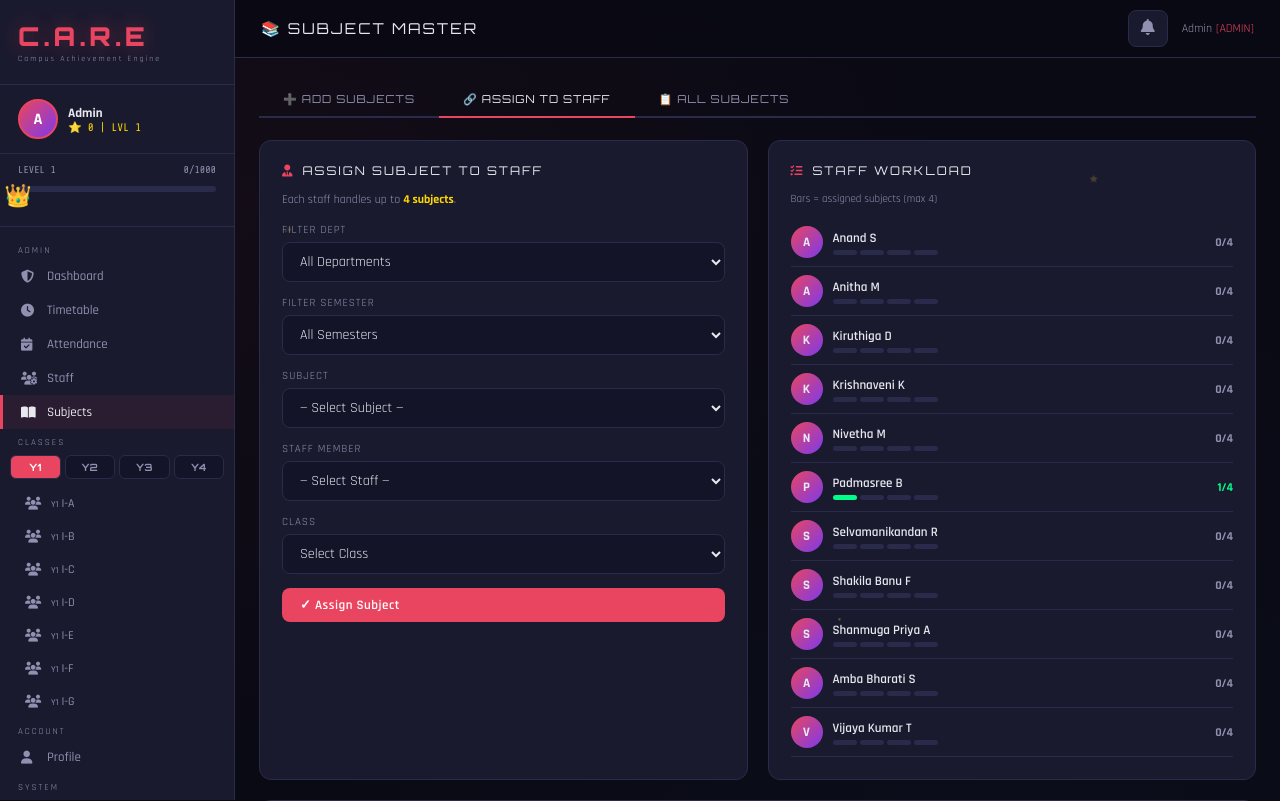
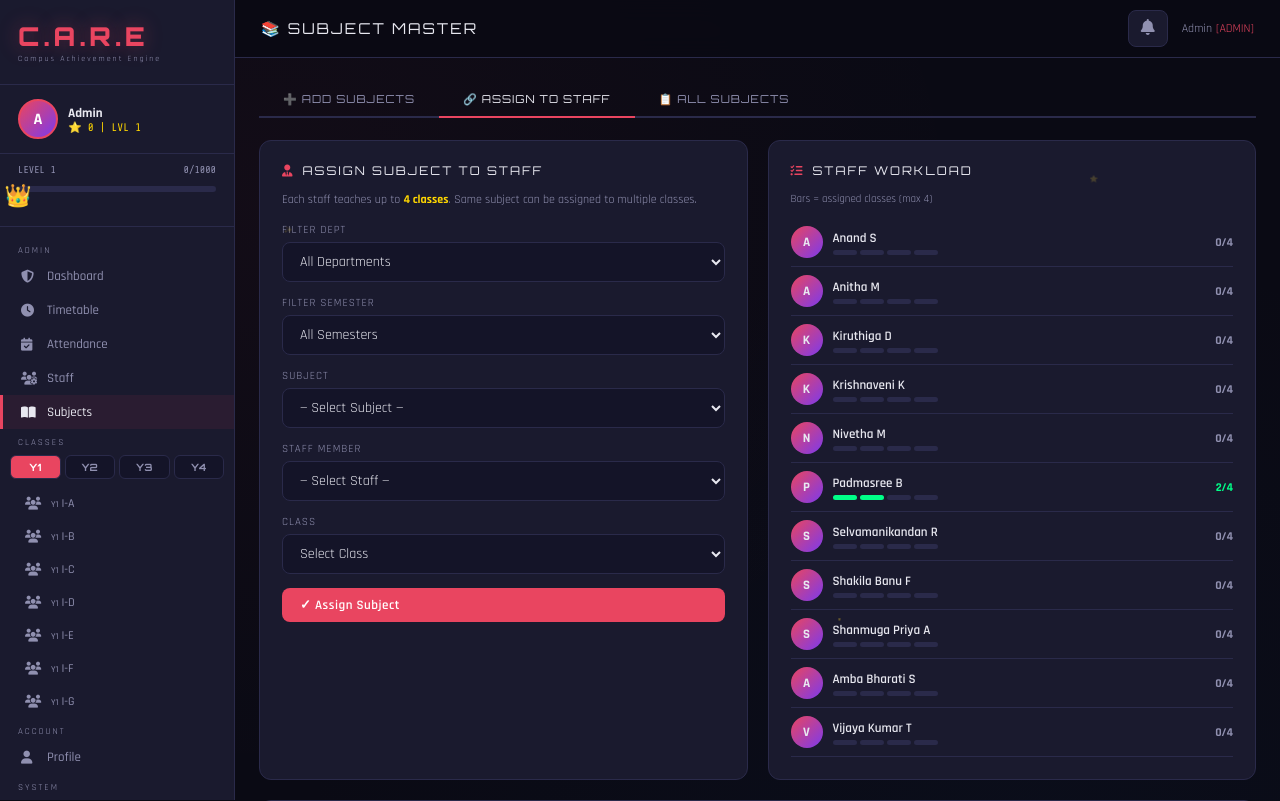
Before and after one commit to SanthiyaRamanan/care-app, a Flask app: page /admin/subjects in a window 1280 px wide, after a click on "🔗 ASSIGN TO STAFF". Shown: the top 801 px of the page. Run offline with Flask 3, Linux system fonts and the light colour scheme; a user stored in the database is signed in; data comes from the database, SQL or seed files in the repository; some libraries are stand-ins or nearby versions.

Commit message:
Add integrated subject type and update UI elements

```diff
--- a/templates/admin/subjects.html
+++ b/templates/admin/subjects.html
@@ -133,6 +133,7 @@
         <option value="theory">Theory</option>
         <option value="lab">Lab / Practical</option>
         <option value="elective">Elective</option>
+        <option value="integrated">Integrated (Theory + Lab)</option>
       </select>
     </div>
     <button type="submit" class="btn btn-primary" style="width:100%;">+ Add Subject</button>
@@ -150,9 +151,8 @@
       <td style="font-family:'Share Tech Mono',monospace;font-size:11px;color:var(--blue);">{{ s.department }}</td>
       <td style="font-family:'Orbitron',monospace;font-size:11px;color:var(--accent);">S{{ s.semester }}</td>
       <td style="font-weight:600;font-size:13px;">{{ s.subject }}</td>
-      <td><span class="badge {% if s.subject_type=='lab' %}badge-blue{% elif s.subject_type=='elective' %}badge-gold{% else %}badge-green{% endif %}" style="font-size:9px;">{{ s.subject_type.title() }}</span></td>
+      <td><span class="badge {% if s.subject_type=='lab' %}badge-blue{% elif s.subject_type=='elective' %}badge-gold{% elif s.subject_type=='integrated' %}badge-purple{% else %}badge-green{% endif %}" style="font-size:9px;">{% if s.subject_type=='integrated' %}Integrated{% else %}{{ s.subject_type.title() }}{% endif %}</span></td>
       <td><form method="POST" style="display:inline;"><input type="hidden" name="action" value="delete"><input type="hidden" name="subject_id" value="{{ s.id }}"><button type="submit" class="btn btn-sm" style="background:rgba(233,69,96,0.15);color:var(--accent);border:1px solid rgba(233,69,96,0.4);padding:4px 8px;font-size:11px;" onclick="return confirm('Delete?')">✕</button></form></td>
-    </tr>
     {% endif %}{% endfor %}
     </tbody>
   </table></div>
@@ -166,7 +166,7 @@
 <div class="grid-2" style="gap:20px;">
 <div class="card">
   <div class="card-title"><i class="fas fa-user-tie"></i> ASSIGN SUBJECT TO STAFF</div>
-  <div style="font-size:12px;color:var(--text2);margin-bottom:16px;">Each staff handles up to <strong style="color:var(--gold);">4 subjects</strong>.</div>
+  <div style="font-size:12px;color:var(--text2);margin-bottom:16px;">Each staff teaches up to <strong style="color:var(--gold);">4 classes</strong>. Same subject can be assigned to multiple classes.</div>
   <form method="POST">
     <input type="hidden" name="action" value="assign">
     <div class="form-group"><label>Filter Dept</label>
@@ -193,7 +193,16 @@
     <div class="form-group"><label>Staff Member</label>
       <select name="staff_id" id="staffSel" onchange="checkLoad(this.value)" required>
         <option value="">— Select Staff —</option>
-        {% for st in staff_list %}<option value="{{ st.id }}">{{ st.name }}</option>{% endfor %}
+        {% set assign_depts = [] %}
+        {% for st in staff_list %}
+          {% if st.department and st.department not in assign_depts %}
+            {% if assign_depts %}</optgroup>{% endif %}
+            <optgroup label="── {{ st.department }} ──">
+            {% set _ = assign_depts.append(st.department) %}
+          {% endif %}
+          <option value="{{ st.id }}">{{ st.name }}</option>
+        {% endfor %}
+        {% if assign_depts %}</optgroup>{% endif %}
       </select>
       <div id="loadInfo" style="font-size:11px;margin-top:5px;display:none;"></div>
     </div>
@@ -209,12 +218,12 @@
 </div>
 <div class="card">
   <div class="card-title"><i class="fas fa-tasks"></i> STAFF WORKLOAD</div>
-  <div style="font-size:11px;color:var(--text2);margin-bottom:12px;">Bars = assigned subjects (max 4)</div>
+  <div style="font-size:11px;color:var(--text2);margin-bottom:12px;">Bars = assigned classes (max 4)</div>
   {% for st in staff_list %}
   {% set st_assigns = subjects | selectattr('assigned_staff','equalto',st.name) | list %}
-  {% set ids_seen = [] %}
+  {% set classes_seen = [] %}
   {% set count = namespace(v=0) %}
-  {% for s in st_assigns %}{% if s.id not in ids_seen %}{% set _ = ids_seen.append(s.id) %}{% set count.v = count.v + 1 %}{% endif %}{% endfor %}
+  {% for s in st_assigns %}{% if s.assigned_class and s.assigned_class not in classes_seen %}{% set _ = classes_seen.append(s.assigned_class) %}{% set count.v = count.v + 1 %}{% endif %}{% endfor %}
   <div style="display:flex;align-items:center;gap:10px;padding:8px 0;border-bottom:1px solid var(--border);">
     <div style="width:32px;height:32px;border-radius:50%;background:linear-gradient(135deg,var(--accent),var(--purple));display:flex;align-items:center;justify-content:center;font-weight:700;font-size:13px;flex-shrink:0;">{{ st.name[0] }}</div>
     <div style="flex:1;">
@@ -269,29 +278,55 @@
     <a href="{{ url_for('admin_subjects') }}" class="btn btn-outline btn-sm" style="padding:10px 18px;">Reset</a>
   </form>
 </div>
+
+{% set unique_subjects = [] %}
+{% set seen_ids = [] %}
+{% for s in subjects %}{% if s.id not in seen_ids %}{% set _ = seen_ids.append(s.id) %}{% set _ = unique_subjects.append(s) %}{% endif %}{% endfor %}
+
 <div class="card">
-  <div class="card-title"><i class="fas fa-list"></i> ALL SUBJECTS ({{ subjects|length }})</div>
-  {% if subjects %}
+  <div class="card-title"><i class="fas fa-list"></i> ALL SUBJECTS ({{ unique_subjects|length }})</div>
+  {% if unique_subjects %}
+
+  {# Group by semester #}
+  {% set sems_shown = [] %}
+  {% for sem_n in range(1,9) %}
+    {% set sem_subjects = unique_subjects | selectattr('semester','equalto',sem_n) | list %}
+    {% if sem_subjects %}
+    <div style="margin-bottom:18px;">
+      <div style="display:flex;align-items:center;gap:10px;padding:8px 12px;background:rgba(233,69,96,0.08);border-radius:8px;border-left:3px solid var(--accent);margin-bottom:10px;cursor:pointer;" onclick="toggleSem({{ sem_n }})">
+        <span style="font-family:'Orbitron',monospace;font-size:12px;color:var(--accent);font-weight:700;">SEMESTER {{ sem_n }}</span>
+        <span style="font-size:11px;color:var(--text2);">({{ sem_subjects|length }} subject{% if sem_subjects|length != 1 %}s{% endif %})</span>
+        <span id="semArrow{{ sem_n }}" style="margin-left:auto;color:var(--text2);font-size:12px;">▾</span>
+      </div>
+      <div id="semGroup{{ sem_n }}">
         <div class="table-wrap"><table>
-    <thead><tr><th>Dept</th><th>Sem</th><th>Subject</th><th>Type</th><th>Staff</th><th>Class</th><th></th></tr></thead>
+          <thead><tr><th>Dept</th><th>Subject</th><th>Type</th><th>Staff</th><th>Class</th><th></th></tr></thead>
           <tbody>
-    {% set seen6 = [] %}
-    {% for s in subjects %}{% if s.id not in seen6 %}{% set _ = seen6.append(s.id) %}
+          {% for s in sem_subjects %}
           <tr>
             <td style="font-family:'Share Tech Mono',monospace;font-size:11px;color:var(--blue);">{{ s.department }}</td>
-      <td style="font-family:'Orbitron',monospace;font-size:11px;color:var(--accent);">S{{ s.semester }}</td>
             <td style="font-weight:600;">{{ s.subject }}</td>
-      <td><span class="badge {% if s.subject_type=='lab' %}badge-blue{% elif s.subject_type=='elective' %}badge-gold{% else %}badge-green{% endif %}" style="font-size:9px;">{{ s.subject_type.title() }}</span></td>
+            <td>
+              {% if s.subject_type == 'integrated' %}
+              <span class="badge" style="background:rgba(124,58,237,0.2);color:#a78bfa;border:1px solid rgba(124,58,237,0.3);font-size:9px;">Integrated</span>
+              {% elif s.subject_type == 'lab' %}<span class="badge badge-blue" style="font-size:9px;">Lab</span>
+              {% elif s.subject_type == 'elective' %}<span class="badge badge-gold" style="font-size:9px;">Elective</span>
+              {% else %}<span class="badge badge-green" style="font-size:9px;">Theory</span>{% endif %}
+            </td>
             <td style="font-size:12px;color:var(--text2);">{{ s.assigned_staff or '—' }}</td>
             <td style="font-size:12px;color:var(--text2);">{{ s.assigned_class or '—' }}</td>
             <td style="display:flex;gap:6px;">
-        {% if s.assign_id %}<form method="POST" style="display:inline;"><input type="hidden" name="action" value="unassign"><input type="hidden" name="assign_id" value="{{ s.assign_id }}"><button type="submit" class="btn btn-sm" style="background:rgba(255,165,0,0.15);color:orange;border:1px solid orange;padding:4px 8px;font-size:11px;" onclick="return confirm('Remove?')">Unassign</button></form>{% endif %}
-        <form method="POST" style="display:inline;"><input type="hidden" name="action" value="delete"><input type="hidden" name="subject_id" value="{{ s.id }}"><button type="submit" class="btn btn-sm" style="background:rgba(233,69,96,0.15);color:var(--accent);border:1px solid rgba(233,69,96,0.4);padding:4px 8px;font-size:11px;" onclick="return confirm('Delete?')">✕</button></form>
+              {% if s.assign_id %}<form method="POST" style="display:inline;"><input type="hidden" name="action" value="unassign"><input type="hidden" name="assign_id" value="{{ s.assign_id }}"><button type="submit" class="btn btn-sm" style="background:rgba(255,165,0,0.15);color:orange;border:1px solid orange;padding:4px 8px;font-size:11px;" onclick="return confirm('Remove assignment?')">Unassign</button></form>{% endif %}
+              <form method="POST" style="display:inline;"><input type="hidden" name="action" value="delete"><input type="hidden" name="subject_id" value="{{ s.id }}"><button type="submit" class="btn btn-sm" style="background:rgba(233,69,96,0.15);color:var(--accent);border:1px solid rgba(233,69,96,0.4);padding:4px 8px;font-size:11px;" onclick="return confirm('Delete subject?')">✕</button></form>
             </td>
           </tr>
-    {% endif %}{% endfor %}
+          {% endfor %}
           </tbody>
         </table></div>
+      </div>
+    </div>
+    {% endif %}
+  {% endfor %}
   {% else %}<div style="text-align:center;padding:40px;color:var(--text2);">No subjects found.</div>{% endif %}
 </div>
 </div>
@@ -322,7 +357,15 @@ function checkLoad(staffId) {
   });
   info.style.display='block';
   info.style.color = count >= 4 ? 'var(--gold)' : 'var(--green)';
-  info.textContent = count >= 4 ? `⚠️ ${name} is full (4/4 subjects)` : `✓ ${name}: ${count}/4 subjects (${4-count} slot${4-count!==1?'s':''} free)`;
+  info.textContent = count >= 4 ? `⚠️ ${name} is at max (4/4 classes)` : `✓ ${name}: ${count}/4 classes (${4-count} slot${4-count!==1?'s':''} free)`;
+}
+function toggleSem(n) {
+  const g = document.getElementById('semGroup'+n);
+  const a = document.getElementById('semArrow'+n);
+  if (!g) return;
+  const hidden = g.style.display === 'none';
+  g.style.display = hidden ? '' : 'none';
+  if (a) a.textContent = hidden ? '▾' : '▸';
 }
 </script>
 {% endblock %}
```
Lines whose indentation alone changed are shown as unchanged.
